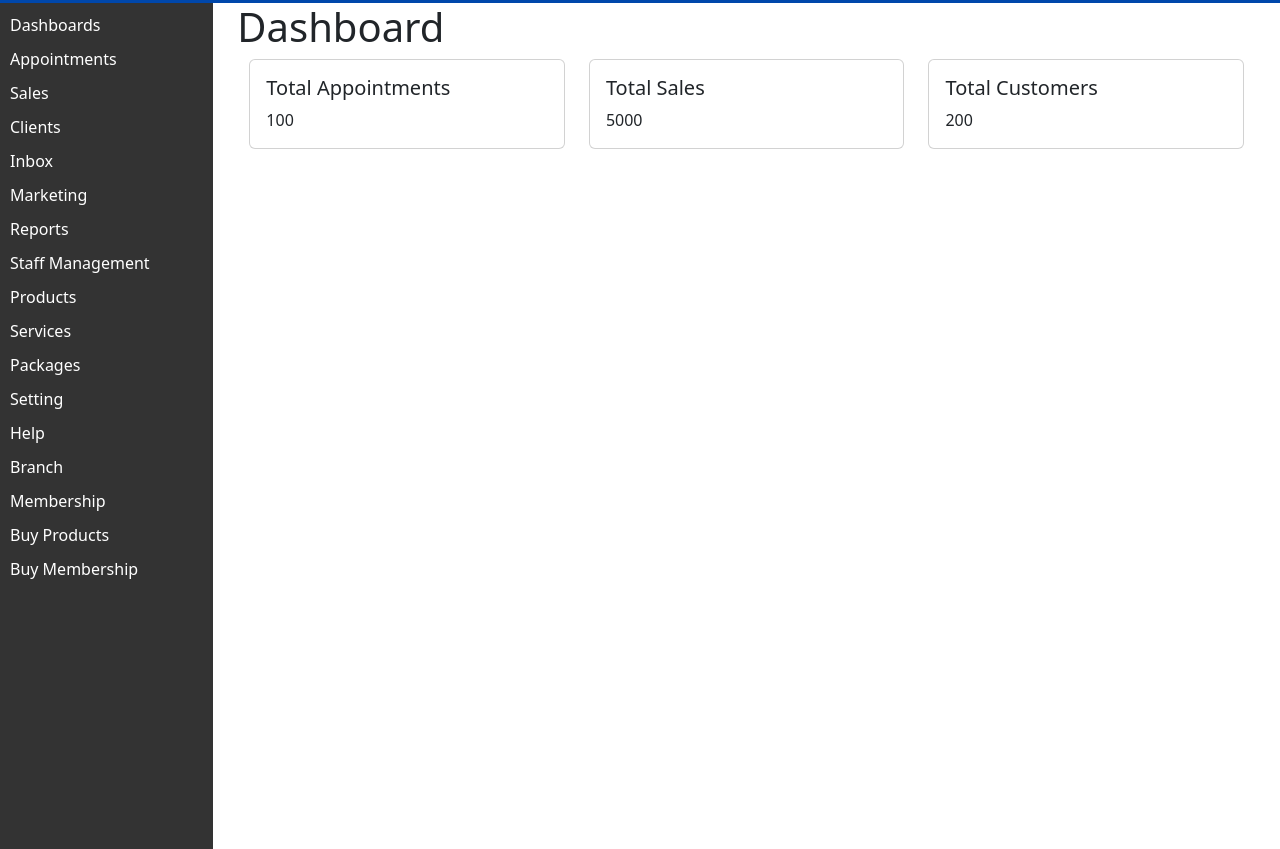
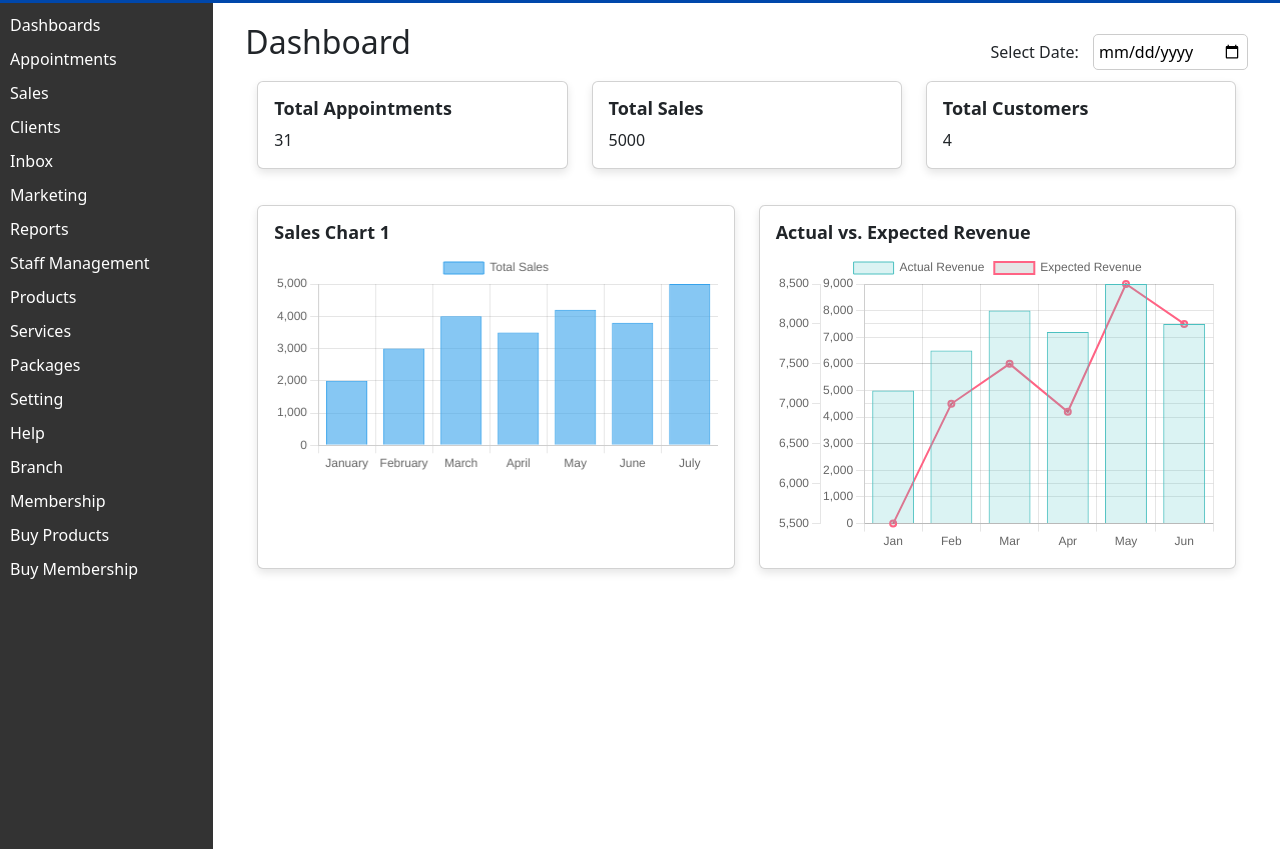
Before and after one commit to pSeUdAiSZ/zigzag_salon, a Django app: page /salonmanager/dashboard/ in a window 1280 px wide. Shown: the part 63-912 px from the top of the page. Run offline with Django 4.2, Linux system fonts and the light colour scheme; data comes from the database, SQL or seed files in the repository.

Commit message:
Dashboard

```diff
--- a/salonmanager/templates/dashboard.html
+++ b/salonmanager/templates/dashboard.html
@@ -1,8 +1,70 @@
 {% extends 'base.html' %}
 
 {% block content %}
+
+<style>
+    /* Style for the container of the dashboard */
+    .container {
+        padding: 20px;
+    }
+
+    /* Style for the header "Dashboard" */
+    h1 {
+        font-size: 32px;
+        margin-bottom: 20px;
+    }
+
+    /* Style for the "Select Date" label */
+    label {
+        margin-right: 10px;
+    }
+
+    /* Style for the "Select Date" input */
+    input[type="date"] {
+        padding: 5px;
+        border-radius: 5px;
+        border: 1px solid #ccc;
+    }
+
+    /* Style for the cards inside the dashboard */
+    .card {
+        margin-bottom: 20px;
+        box-shadow: 0 4px 8px rgba(0, 0, 0, 0.1);
+    }
+
+    .card-title {
+        font-size: 18px;
+        font-weight: bold;
+    }
+
+    .card-text {
+        font-size: 16px;
+    }
+
+    /* Style for the main content area */
+    .main-content {
+        padding: 20px;
+        background-color: #f7f7f7;
+        border-radius: 5px;
+        box-shadow: 0 4px 8px rgba(0, 0, 0, 0.1);
+    }
+
+    .chart-container {
+        width: 100%; /* Adjust the width as needed */
+        height: 300px; /* Adjust the height as needed */
+    }
+</style>
+
+
 <div class="container">
-    <h1>Dashboard</h1>
+    <div class="d-flex justify-content-between align-items-center">
+        <h1>Dashboard</h1>
+            <!-- Date selection -->
+            <div class="text-right">
+                <label for="date-selector">Select Date:</label>
+                <input type="date" id="date-selector">
+            </div>
+    </div>
     <div class="row">
         <div class="col-md-4">
             <div class="card">
@@ -30,5 +92,132 @@
         </div>
     </div>
     <!-- Add more cards to display additional statistics and information -->
+    <div class="row mt-3">
+        <!-- First chart -->
+        <div class="col-md-6">
+            <div class="card">
+                <div class="card-body">
+                    <h5 class="card-title">Sales Chart 1</h5>
+                    <div class="chart-container">
+                        <canvas id="sales-chart"></canvas>
+                    </div>
+                </div>
+            </div>
+        </div>
+
+        <!-- Second chart -->
+        <div class="col-md-6">
+            <div class="card">
+                <div class="card-body">
+                    <h5 class="card-title">Actual vs. Expected Revenue</h5>
+                    <div class="chart-container">
+                        <canvas id="actual-expected-revenue-chart"></canvas>
+                    </div>
+                </div>
+            </div>
+        </div>
+
+
+
+
+<script src="https://cdn.jsdelivr.net/npm/chart.js"></script>
+<script>
+// Sample data for the bar chart (replace this with your actual data)
+const salesData = {
+    labels: ['January', 'February', 'March', 'April', 'May', 'June', 'July'],
+    datasets: [{
+        label: 'Total Sales',
+        backgroundColor: 'rgba(54, 162, 235, 0.6)',
+        borderColor: 'rgba(54, 162, 235, 1)',
+        borderWidth: 1,
+        data: [2000, 3000, 4000, 3500, 4200, 3800, 5000],
+    }],
+};
+
+// Chart options
+const salesOptions = {
+    scales: {
+        y: {
+            beginAtZero: true,
+            ticks: {
+                precision: 0,
+            },
+        },
+    },
+    plugins: {
+        legend: {
+            display: true,
+            position: 'top',
+        },
+    },
+};
+
+// Create the bar chart
+const salesChart = new Chart(document.getElementById('sales-chart'), {
+    type: 'bar',
+    data: salesData,
+    options: salesOptions,
+});
+
+
+// Sample data and options for the Actual vs. Expected Revenue chart
+const actualExpectedRevenueData = {
+    labels: ['Jan', 'Feb', 'Mar', 'Apr', 'May', 'Jun'],
+    datasets: [
+        {
+            label: 'Actual Revenue',
+            data: [5000, 6500, 8000, 7200, 9000, 7500],
+            backgroundColor: 'rgba(75, 192, 192, 0.2)', // Bar chart color
+            borderColor: 'rgba(75, 192, 192, 1)',
+            borderWidth: 1,
+            yAxisID: 'actual-revenue-y-axis', // Assign the dataset to the left y-axis
+        },
+        {
+            label: 'Expected Revenue',
+            data: [5500, 7000, 7500, 6900, 8500, 8000],
+            fill: false,
+            borderColor: 'rgba(255, 99, 132, 1)', // Line chart color
+            borderWidth: 2,
+            type: 'line', // Use a line chart for this dataset
+            yAxisID: 'expected-revenue-y-axis', // Assign the dataset to the right y-axis
+        },
+    ],
+};
+
+const actualExpectedRevenueOptions = {
+    responsive: true,
+    maintainAspectRatio: false,
+    scales: {
+        yAxes: [
+            {
+                id: 'actual-revenue-y-axis',
+                position: 'left',
+                ticks: {
+                    beginAtZero: true,
+                },
+            },
+            {
+                id: 'expected-revenue-y-axis',
+                position: 'right',
+                ticks: {
+                    beginAtZero: true,
+                },
+            },
+        ],
+    },
+};
+
+// Create the Actual vs. Expected Revenue chart
+const actualExpectedRevenueChart = new Chart(
+    document.getElementById('actual-expected-revenue-chart'),
+    {
+        type: 'bar', // We'll use a bar chart for the actual revenue
+        data: actualExpectedRevenueData,
+        options: actualExpectedRevenueOptions,
+    }
+);
+
+
+</script>
 </div>
 {% endblock content %}
--- a/salonmanager/views.py
+++ b/salonmanager/views.py
@@ -1195,9 +1195,9 @@ from django.shortcuts import render
 def dashboard(request):
     #code to retrieve statistics and information for the dashboard goes here
 
-    total_appointments = 100
+    total_appointments = Appointment.objects.count()
     total_sales = 5000
-    total_customers = 200
+    total_customers = Customer.objects.count()
 
     context = {
         'total_appointments': total_appointments,
```
